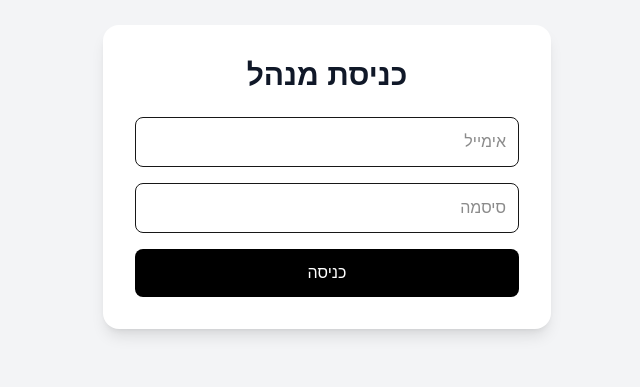
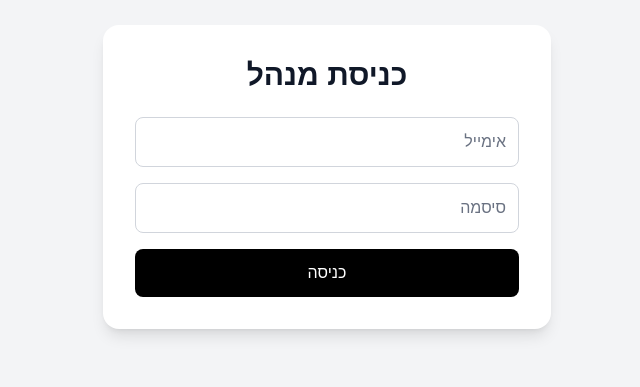
Before and after one commit to snufvic/moving-sale, a Next.js app: page /login in a window 1280 px wide. Shown: the part 223-610 px from the top of the page, without its empty margins (408-1048 px from the left). Built offline with nearby package versions, Linux system fonts and the light colour scheme; no server answers.

Commit message:
fix supabase RLS

```diff
--- a/app/components/AdminItemForm.tsx
+++ b/app/components/AdminItemForm.tsx
@@ -92,13 +92,21 @@ export default function AdminItemForm({ item, onSaved }: Props) {
       };
 
       const result = item?.id
-        ? await supabase.from("items").update(payload).eq("id", item.id)
-        : await supabase.from("items").insert(payload);
+  ? await supabase
+      .from("items")
+      .update(payload)
+      .eq("id", item.id)
+      .select()
+  : await supabase
+      .from("items")
+      .insert(payload)
+      .select();
 
-      if (result.error) {
-        alert(result.error.message);
-        return;
-      }
+
+if (result.error) {
+  alert(result.error.message);
+  return;
+}
 
       alert(item ? "הפריט עודכן!" : "הפריט נשמר!");
 
--- a/app/login/page.tsx
+++ b/app/login/page.tsx
@@ -46,7 +46,7 @@ export default function LoginPage() {
             placeholder="אימייל"
             value={email}
             onChange={(e) => setEmail(e.target.value)}
-            className="w-full rounded-lg border p-3 text-right"
+            className="w-full rounded-lg border border-gray-300 bg-white p-3 text-right text-gray-900 placeholder:text-gray-500 focus:border-black focus:outline-none"
             required
           />
 
@@ -55,7 +55,7 @@ export default function LoginPage() {
             placeholder="סיסמה"
             value={password}
             onChange={(e) => setPassword(e.target.value)}
-            className="w-full rounded-lg border p-3 text-right"
+            className="w-full rounded-lg border border-gray-300 bg-white p-3 text-right text-gray-900 placeholder:text-gray-500 focus:border-black focus:outline-none"
             required
           />
 
```
